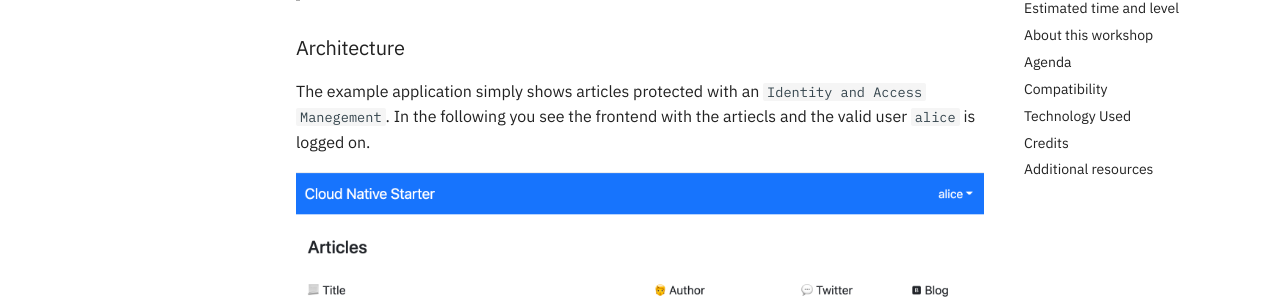
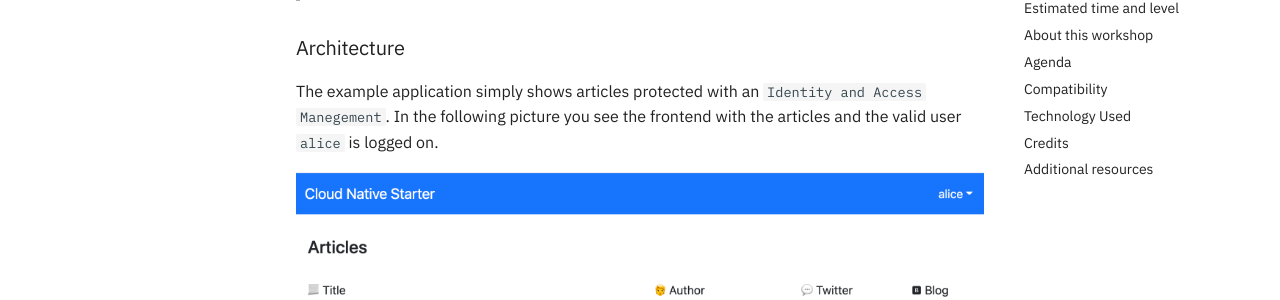
Before and after one commit to thomassuedbroecker/ce-cns-problem, an MkDocs documentation site: the page built from documentation/README.md, in a window 1280 px wide and 900 px high, scrolled down 431 px. Shown: the part 154-454 px from the top of the window. Built offline with MkDocs 1.6.1 and Material for MkDocs 9.7.7, drawn with Linux system fonts in a browser that asks for light colours; comment, search, counter and statistics services are not loaded.

Commit message:
update docmentation

```diff
--- a/documentation/README.md
+++ b/documentation/README.md
@@ -18,7 +18,7 @@ After you complete this workshop, you'll have a basic understanding of the follo
 ### Architecture
 
 The example application simply shows articles protected with an `Identity and Access Manegement`.
-In the following you see the frontend with the artiecls and the valid user `alice` is logged on.
+In the following picture you see the frontend with the articles and the valid user `alice` is logged on.
 
 ![](images/cns-ce-example-application-00.png)
 
```
